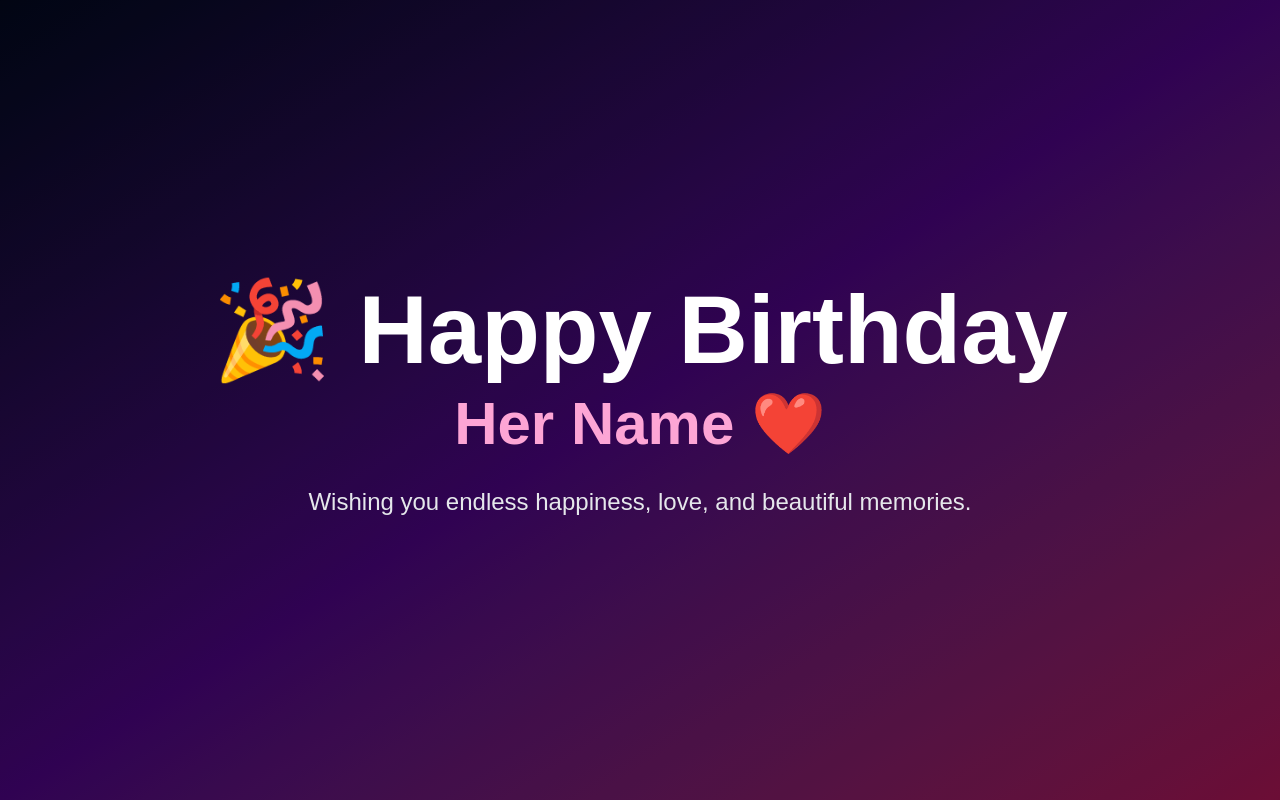
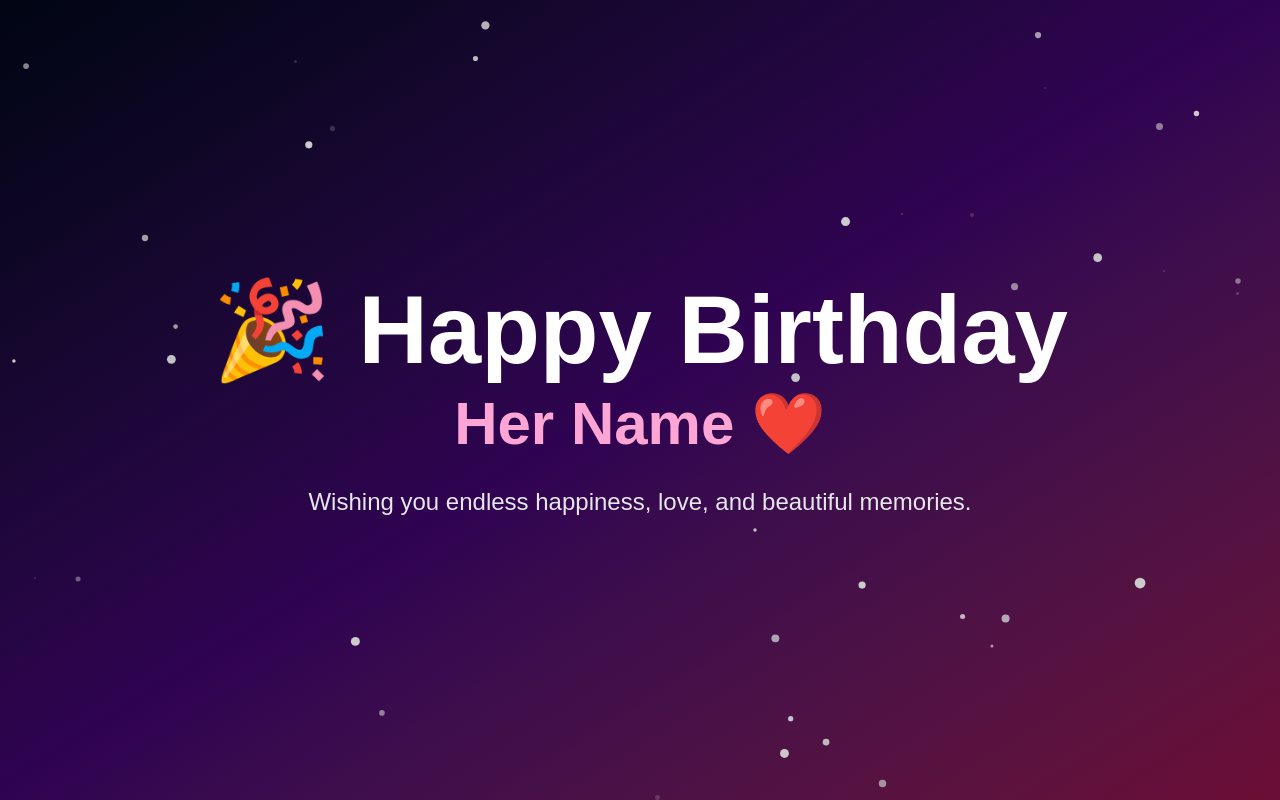
Before and after one commit to Ananta-git/birthday-wish, a Next.js app: page / in a window 1280 px wide. Built offline with nearby package versions, Linux system fonts and the light colour scheme.

Commit message:
Add animated floating stars

```diff
--- /dev/null
+++ b/src/components/FloatingStars.tsx
@@ -0,0 +1,59 @@
+"use client";
+
+import { useEffect, useState } from "react";
+import { motion } from "framer-motion";
+
+interface Star {
+  id: number;
+  left: number;
+  top: number;
+  size: number;
+  delay: number;
+}
+
+export default function FloatingStars() {
+  const [stars, setStars] = useState<Star[]>([]);
+
+  useEffect(() => {
+    // Generate random positions only after the component mounts on the client
+    const generatedStars: Star[] = Array.from({ length: 40 }).map((_, index) => ({
+      id: index,
+      left: Math.random() * 100,
+      top: Math.random() * 100,
+      size: Math.random() * 4 + 2,
+      delay: Math.random() * 3,
+    }));
+
+    setStars(generatedStars);
+  }, []);
+
+  // Return null on the initial server-side render to prevent HTML mismatch
+if (!stars.length) return <></>;
+
+  return (
+    <>
+      {stars.map((star) => (
+        <motion.div
+          key={star.id}
+          className="absolute rounded-full bg-white"
+          style={{
+            left: `${star.left}%`,
+            top: `${star.top}%`,
+            width: star.size,
+            height: star.size,
+          }}
+          animate={{
+            opacity: [0.2, 1, 0.2],
+            scale: [1, 1.8, 1],
+          }}
+          transition={{
+            duration: 2,
+            delay: star.delay,
+            repeat: Infinity,
+            ease: "easeInOut",
+          }}
+        />
+      ))}
+    </>
+  );
+}
--- a/src/components/Hero.tsx
+++ b/src/components/Hero.tsx
@@ -1,10 +1,12 @@
 "use client";
 
 import { motion } from "framer-motion";
+import FloatingStars from "./FloatingStars";
 
 export default function Hero() {
   return (
     <section className="relative flex min-h-screen items-center justify-center overflow-hidden bg-gradient-to-br from-slate-950 via-purple-950 to-pink-900">
+      <FloatingStars />
       <div className="absolute inset-0 bg-black/20" />
 
       <motion.div
```
